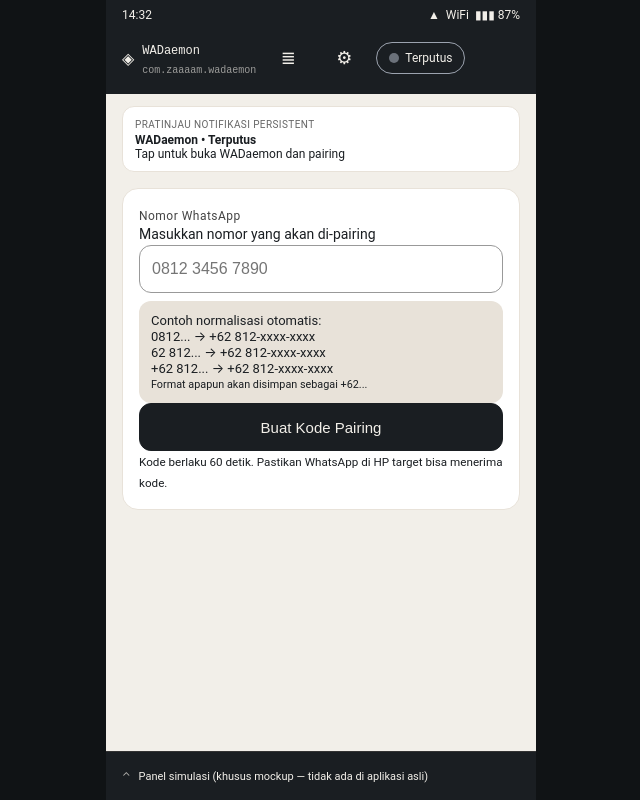
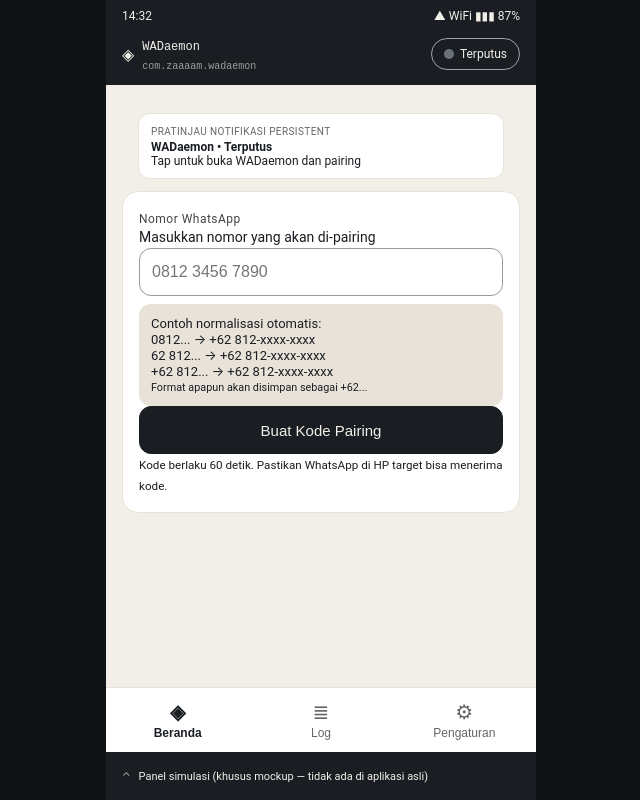
Before and after one commit to az925-crypto/WADaemon, a plain HTML site: page mockup/index.html in a window 1280 px wide. Shown: the whole page, without its empty margins (319-959 px from the left). Drawn offline with Linux system fonts and the light colour scheme.

Commit message:
Mockup rombak: bottom nav 3 tab (Beranda, Log, Pengaturan)

```diff
--- a/mockup/index.html
+++ b/mockup/index.html
@@ -16,9 +16,7 @@
   .phone{width:min(430px,100%);min-height:100vh;background:var(--paper);
     display:flex;flex-direction:column;position:relative}
   .statusbar{display:flex;align-items:center;justify-content:space-between;
-    padding:8px 16px 0;background:var(--ink);color:var(--paper);
-    font-size:12px;font-family:Roboto,system-ui,sans-serif}
-  .statusbar .sic{display:flex;gap:6px;align-items:center}
+    padding:8px 16px 0;background:var(--ink);color:var(--paper);font-size:12px}
   .topbar{display:flex;align-items:center;gap:8px;padding:12px 16px;
     background:var(--ink);color:var(--paper)}
   .topbar .app{font-family:ui-monospace,monospace;font-size:12px}
@@ -34,15 +32,15 @@
     border-radius:var(--r-md);padding:10px 12px;font-size:12px}
   .notif small{color:#666;letter-spacing:.04em}
   .notif b{display:block;margin-top:2px}
-  main{flex:1;padding:16px;display:flex;flex-direction:column;gap:12px}
+  main{flex:1;padding:16px 16px 8px;display:flex;flex-direction:column;gap:12px}
   [data-state-view]{display:none;flex-direction:column;gap:12px}
   body[data-state="loading"] #v-loading,
   body[data-state="unpaired"] #v-unpaired,
   body[data-state="pairing"] #v-pairing,
   body[data-state="connected"] #v-connected,
   body[data-state="error"] #v-error{display:flex}
-  body[data-state="perms"] #v-perms,
-  body[data-state="log"] #v-log{display:flex}
+  .tab{display:none;flex-direction:column;gap:12px}
+  .tab.active{display:flex}
   .card{background:#fff;border:1px solid var(--stone);border-radius:var(--r-lg);padding:16px}
   h1{font-size:20px;margin:0} p{margin:0;font-size:14px;line-height:1.5}
   .mono{font-family:ui-monospace,JetBrains Mono,monospace}
@@ -71,8 +69,18 @@
   .err{background:#FFF1F2;border:1px solid var(--red);border-radius:var(--r-md);
     padding:12px;font-size:14px}
   .rowbtns{display:flex;gap:8px}.rowbtns>*{flex:1}
-  .sim{position:sticky;bottom:0;background:var(--ink);color:var(--paper);
-    font-size:11px;border-top:1px solid #333}
+  .permrow{display:flex;align-items:center;gap:10px;padding:12px 0;border-bottom:1px solid var(--stone);font-size:14px}
+  .permrow .st{margin-left:auto;font-size:12px;font-weight:700}
+  .st.ok{color:var(--teal)} .st.no{color:var(--red)}
+  .logbox{background:var(--ink);color:#C9F2EC;border-radius:var(--r-md);padding:12px;
+    font-family:ui-monospace,monospace;font-size:12px;line-height:1.6;
+    max-height:320px;overflow-y:auto;white-space:pre-wrap}
+  .bottomnav{display:flex;background:#fff;border-top:1px solid var(--stone)}
+  .bottomnav button{flex:1;background:none;border:none;min-height:64px;font-size:12px;color:#666;
+    display:flex;flex-direction:column;align-items:center;justify-content:center;gap:2px}
+  .bottomnav button .ic{font-size:20px}
+  .bottomnav button.active{color:var(--ink);font-weight:700}
+  .sim{background:var(--ink);color:var(--paper);font-size:11px}
   .sim summary{padding:12px 16px;min-height:48px;cursor:pointer;list-style:none;
     display:flex;align-items:center;gap:8px}
   .sim summary::before{content:"⌃";opacity:.7}
@@ -85,18 +93,11 @@
   .dialog.open{display:flex}
   .dialog .box{background:#fff;border-radius:var(--r-lg);padding:20px;max-width:360px;width:100%}
   .dialog .btns{display:flex;gap:16px;margin-top:16px}
-  .toast{position:fixed;left:50%;bottom:90px;transform:translateX(-50%);
+  .toast{position:fixed;left:50%;bottom:150px;transform:translateX(-50%);
     background:var(--ink);color:var(--paper);padding:10px 16px;border-radius:var(--r-pill);
     font-size:13px;display:none}
   .spinner{width:32px;height:32px;border-radius:50%;margin:24px auto 0;
     border:3px solid var(--stone);border-top-color:var(--amber);animation:spin 1s linear infinite}
-  .iconbtn{background:none;border:none;color:var(--paper);font-size:18px;min-width:48px;min-height:48px}
-  .permrow{display:flex;align-items:center;gap:10px;padding:12px 0;border-bottom:1px solid var(--stone);font-size:14px}
-  .permrow .st{margin-left:auto;font-size:12px;font-weight:700}
-  .st.ok{color:var(--teal)} .st.no{color:var(--red)}
-  .logbox{background:var(--ink);color:#C9F2EC;border-radius:var(--r-md);padding:12px;
-    font-family:ui-monospace,monospace;font-size:12px;line-height:1.6;
-    max-height:320px;overflow-y:auto;white-space:pre-wrap}
   @keyframes spin{to{transform:rotate(360deg)}}
   .center{text-align:center}
 </style>
@@ -104,19 +105,18 @@
 <body data-state="loading">
 
 <div class="phone">
-  <div class="statusbar"><span>14:32</span><span class="sic"><span>▲</span><span>WiFi</span><span>▮▮▮ 87%</span></span></div>
+  <div class="statusbar"><span>14:32</span><span><span>▲</span> <span>WiFi</span> <span>▮▮▮ 87%</span></span></div>
   <div class="topbar">
     <span>◈</span>
     <span><span class="app">WADaemon</span><br><span class="pkg">com.zaaaam.wadaemon</span></span>
-    <button class="iconbtn" onclick="setState('log')" title="Log bridge">≣</button>
-    <button class="iconbtn" onclick="setState('perms')" title="Izin aplikasi">⚙</button>
-    <span class="chip" style="margin-left:0"><span class="dot pulse" id="chipDot"></span><span id="chipText">Menyiapkan...</span></span>
+    <span class="chip"><span class="dot pulse" id="chipDot"></span><span id="chipText">Menyiapkan...</span></span>
   </div>
 
+  <main>
+    <!-- TAB BERANDA -->
+    <div class="tab active" id="tab-beranda">
       <div class="notif"><small>PRATINJAU NOTIFIKASI PERSISTENT</small><b id="notifTitle">WADaemon • Menyiapkan...</b><span id="notifBody">Menghubungkan bridge...</span></div>
 
-  <main>
-    <!-- LOADING -->
       <section data-state-view id="v-loading" class="card center">
         <div class="spinner"></div>
         <h1>Menyiapkan bridge WhatsApp...</h1>
@@ -124,11 +124,10 @@
         <p class="mono" id="loadCount">Menunggu respons bridge — 03/10 detik</p>
         <div class="bar"><i id="loadBar" style="width:30%"></i></div>
         <button class="btn secondary" onclick="setState('loading',true)">Coba Lagi</button>
-      <button class="textbtn" onclick="setState('log')">Lihat log bridge</button>
+        <button class="textbtn" onclick="showTab('log')">Lihat log bridge</button>
         <p id="loadTimeout" style="display:none;color:var(--red)">Bridge tidak merespons setelah 10 detik. Periksa izin aplikasi atau tap Coba Lagi.</p>
       </section>
 
-    <!-- UNPAIRED -->
       <section data-state-view id="v-unpaired">
         <div class="card">
           <label>Nomor WhatsApp</label>
@@ -143,7 +142,6 @@
         </div>
       </section>
 
-    <!-- PAIRING -->
       <section data-state-view id="v-pairing">
         <div class="banner">Masukkan kode ini di WhatsApp → Pengaturan → Perangkat Tertaut → Tautkan dengan nomor telepon</div>
         <div class="card center">
@@ -158,18 +156,16 @@
         </div>
       </section>
 
-    <!-- CONNECTED -->
       <section data-state-view id="v-connected">
         <div class="card" style="border-color:var(--teal)">
           <h1>✓ Terhubung</h1>
-        <p>Nomor terhubung<br><b class="mono" id="connNum">+62 812-3456-7890</b></p>
+          <p>Nomor terhubung<br><b class="mono">+62 812-3456-7890</b></p>
           <p>Terhubung sejak<br><b id="connSince">13 Sep 2026, 14:32 WIB</b> <span class="mono" id="connDur">Durasi: 00:00:00</span></p>
-        <p><small>Pesan diteruskan: 128 | Bridge: v0.4.1 • Aktif</small></p>
+          <p><small>Pesan diteruskan: 128 | Bridge: aktif</small></p>
         </div>
         <button class="btn danger" onclick="document.getElementById('dlg').classList.add('open')">⛓ Putuskan Sesi</button>
       </section>
 
-    <!-- ERROR -->
       <section data-state-view id="v-error">
         <div class="card center">
           <div style="font-size:24px;color:var(--red)">⚠</div>
@@ -184,22 +180,10 @@
           <button class="btn secondary" onclick="setState('unpaired')">Buat Kode Baru</button>
         </div>
       </section>
-    <!-- PERMS -->
-    <section data-state-view id="v-perms">
-      <div class="card">
-        <h1>Izin aplikasi</h1>
-        <p>Tanpa izin ini koneksi bisa mati saat layar mati atau HP idle.</p>
-        <div class="permrow"><span>🔔 Notifikasi status<br><small>Android 13+ — untuk notifikasi persistent</small></span><span class="st no" id="pNotif">Belum</span></div>
-        <div class="permrow"><span>⚡ Abaikan optimasi baterai<br><small>Agar tidak di-kill sistem saat idle</small></span><span class="st no" id="pBatt">Belum</span></div>
-        <div class="permrow" style="border:none"><span>🌐 Internet + foreground service<br><small>Diberikan otomatis saat instal</small></span><span class="st ok">Aktif</span></div>
-        <button class="btn secondary" onclick="grant('pNotif')">Minta Izin Notifikasi</button>
-        <button class="btn secondary" onclick="grant('pBatt')">Bebaskan dari Optimasi Baterai</button>
-        <button class="textbtn" onclick="setState('unpaired')">← Kembali</button>
     </div>
-    </section>
 
-    <!-- LOG -->
-    <section data-state-view id="v-log">
+    <!-- TAB LOG -->
+    <div class="tab" id="tab-log">
       <div class="card">
         <h1>Log bridge</h1>
         <div class="logbox" id="logBox">[14:31:02] bridge listen 127.0.0.1:3939
@@ -211,10 +195,32 @@
           <button class="btn secondary" onclick="toast('Log disalin')">Salin Log</button>
           <button class="btn secondary" onclick="document.getElementById('logBox').textContent='(log dikosongkan)';toast('Log dihapus')">Hapus</button>
         </div>
-        <button class="textbtn" onclick="setState('unpaired')">← Kembali</button>
       </div>
-    </section>
+    </div>
+
+    <!-- TAB PENGATURAN -->
+    <div class="tab" id="tab-pengaturan">
+      <div class="card">
+        <h1>Izin aplikasi</h1>
+        <p>Tanpa izin ini koneksi bisa mati saat layar mati atau HP idle.</p>
+        <div class="permrow"><span>🔔 Notifikasi status<br><small>Android 13+ — untuk notifikasi persistent</small></span><span class="st no" id="pNotif">Belum</span></div>
+        <div class="permrow"><span>⚡ Abaikan optimasi baterai<br><small>Agar tidak di-kill sistem saat idle</small></span><span class="st no" id="pBatt">Belum</span></div>
+        <div class="permrow" style="border:none"><span>🌐 Internet + foreground service<br><small>Diberikan otomatis saat instal</small></span><span class="st ok">Aktif</span></div>
+        <button class="btn secondary" onclick="grant('pNotif')">Minta Izin Notifikasi</button>
+        <button class="btn secondary" onclick="grant('pBatt')">Bebaskan dari Optimasi Baterai</button>
+      </div>
+      <div class="card">
+        <h1>Tentang</h1>
+        <p class="mono" style="font-size:13px">WADaemon v0.0.1<br>com.zaaaam.wadaemon<br>Bridge 127.0.0.1:3939</p>
+      </div>
+    </div>
   </main>
+
+  <nav class="bottomnav">
+    <button id="nav-beranda" class="active" onclick="showTab('beranda')"><span class="ic">◈</span>Beranda</button>
+    <button id="nav-log" onclick="showTab('log')"><span class="ic">≣</span>Log</button>
+    <button id="nav-pengaturan" onclick="showTab('pengaturan')"><span class="ic">⚙</span>Pengaturan</button>
+  </nav>
 
   <details class="sim">
     <summary>Panel simulasi (khusus mockup — tidak ada di aplikasi asli)</summary>
@@ -224,8 +230,6 @@
       <button onclick="setState('pairing')">Pairing</button>
       <button onclick="setState('connected')">Terhubung</button>
       <button onclick="setState('error')">Error</button>
-      <button onclick="setState('perms')">Izin</button>
-      <button onclick="setState('log')">Log</button>
     </div>
   </details>
 </div>
@@ -243,15 +247,12 @@
 <script>
 const chip={loading:["Menyiapkan...","var(--grey)"],unpaired:["Terputus","var(--grey)"],
 pairing:["Menunggu Pairing","var(--amber)"],connected:["Terhubung","var(--teal)"],
-error:["Gagal Terhubung","var(--grey)"],
-perms:["Izin Aplikasi","var(--grey)"],log:["Log Bridge","var(--grey)"]};
+error:["Gagal Terhubung","var(--grey)"]};
 const notif={loading:["WADaemon • Menyiapkan...","Menghubungkan bridge..."],
 unpaired:["WADaemon • Terputus","Tap untuk buka WADaemon dan pairing"],
 pairing:["WADaemon • Menunggu pairing...","Kode tampil — segera masukkan di WhatsApp"],
 connected:["WADaemon • Terhubung","+62 ... • Aktif"],
-error:["WADaemon • Gagal terhubung","Tap untuk pairing ulang"],
-perms:["WADaemon • Izin aplikasi","Periksa izin notifikasi & baterai"],
-log:["WADaemon • Log bridge","Menampilkan log daemon"]};
+error:["WADaemon • Gagal terhubung","Tap untuk pairing ulang"]};
 let timers=[];
 function clearT(){timers.forEach(clearInterval);timers=[]}
 function digits(v){return String(v||"").replace(/\D/g,"")}
@@ -266,8 +267,13 @@
 function paintCode(){const a=rnd(4),b=rnd(4);
   document.getElementById("codeA").innerHTML=[...a].map(c=>`<span class="d">${c}</span>`).join("");
   document.getElementById("codeB").innerHTML=[...b].map(c=>`<span class="d">${c}</span>`).join("")}
+function showTab(t){document.querySelectorAll(".tab").forEach(e=>e.classList.remove("active"));
+  document.getElementById("tab-"+t).classList.add("active");
+  document.querySelectorAll(".bottomnav button").forEach(e=>e.classList.remove("active"));
+  document.getElementById("nav-"+t).classList.add("active")}
+function toPairing(){showTab("beranda");setState("pairing")}
 function setState(s,reset){
-  clearT();document.body.dataset.state=s;
+  clearT();showTab("beranda");document.body.dataset.state=s;
   document.getElementById("chipText").textContent=chip[s][0];
   document.getElementById("chipDot").style.background=chip[s][1];
   document.getElementById("notifTitle").textContent=notif[s][0];
```
Lines whose indentation alone changed are shown as unchanged.
